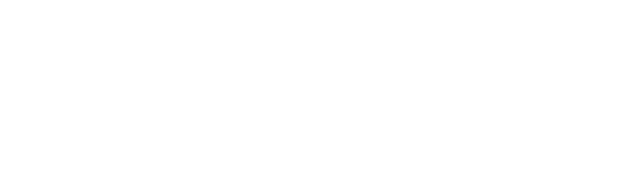
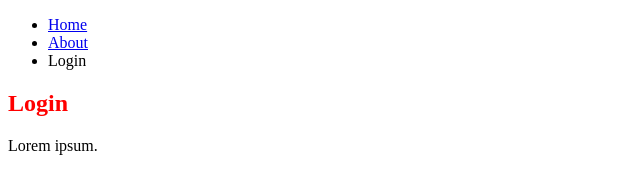
Before and after one commit to tobi1751/learing-css-, a plain HTML site: page login.html in a window 1280 px wide. Shown: the whole page, without its empty margins (0-640 px from the left). Drawn offline with Linux system fonts and the light colour scheme.

Commit message:
my next day with css

```diff
--- a/login.html
+++ b/login.html
@@ -3,9 +3,22 @@
     <head>
         <meta charset="UTF-8">
         <meta name="viewport" content="width=device-width, initial-scale=1.0">
+        <link rel="stylesheet" href="style.css">
         <title>Login</title>
     </head>
     <body>
-
+        <header>
+            <nav>
+                <ul>
+                    <li><a href="index.html">Home</a></li>
+                    <li><a href="about.html">About</a></li>
+                    <li>Login</li>
+                </ul>
+            </nav>
+        </header>
+        <section>
+            <h2>Login</h2>
+            <p>Lorem ipsum.</p>
+        </section>
     </body>
 </html>
--- /dev/null
+++ b/style.css
@@ -0,0 +1,5 @@
+/* this is how you make a commet in css */
+
+h2 {
+    color: red;
+}
```
Also changed, not shown: about.html (+14 -1 lines), index.html (+6 -3 lines).
